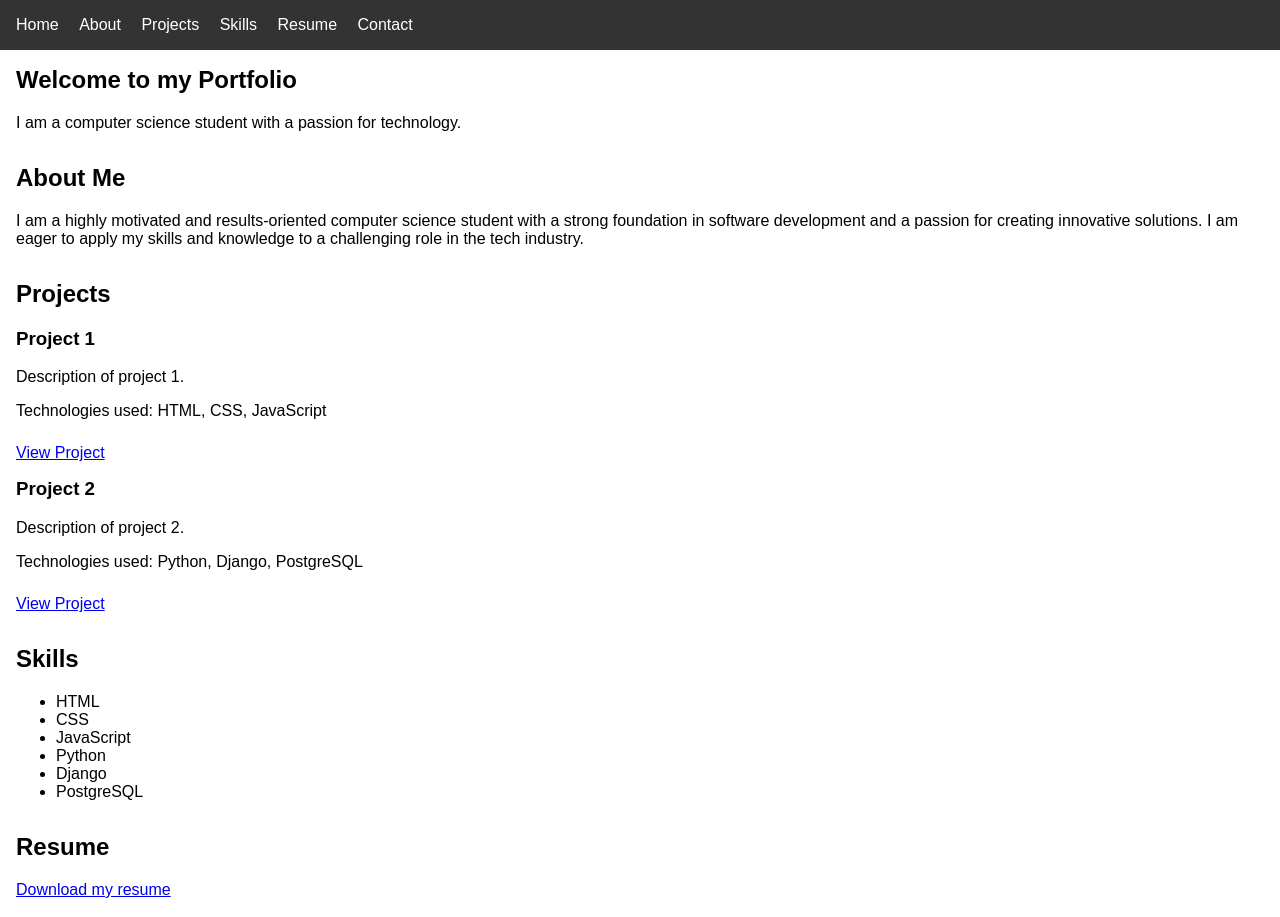
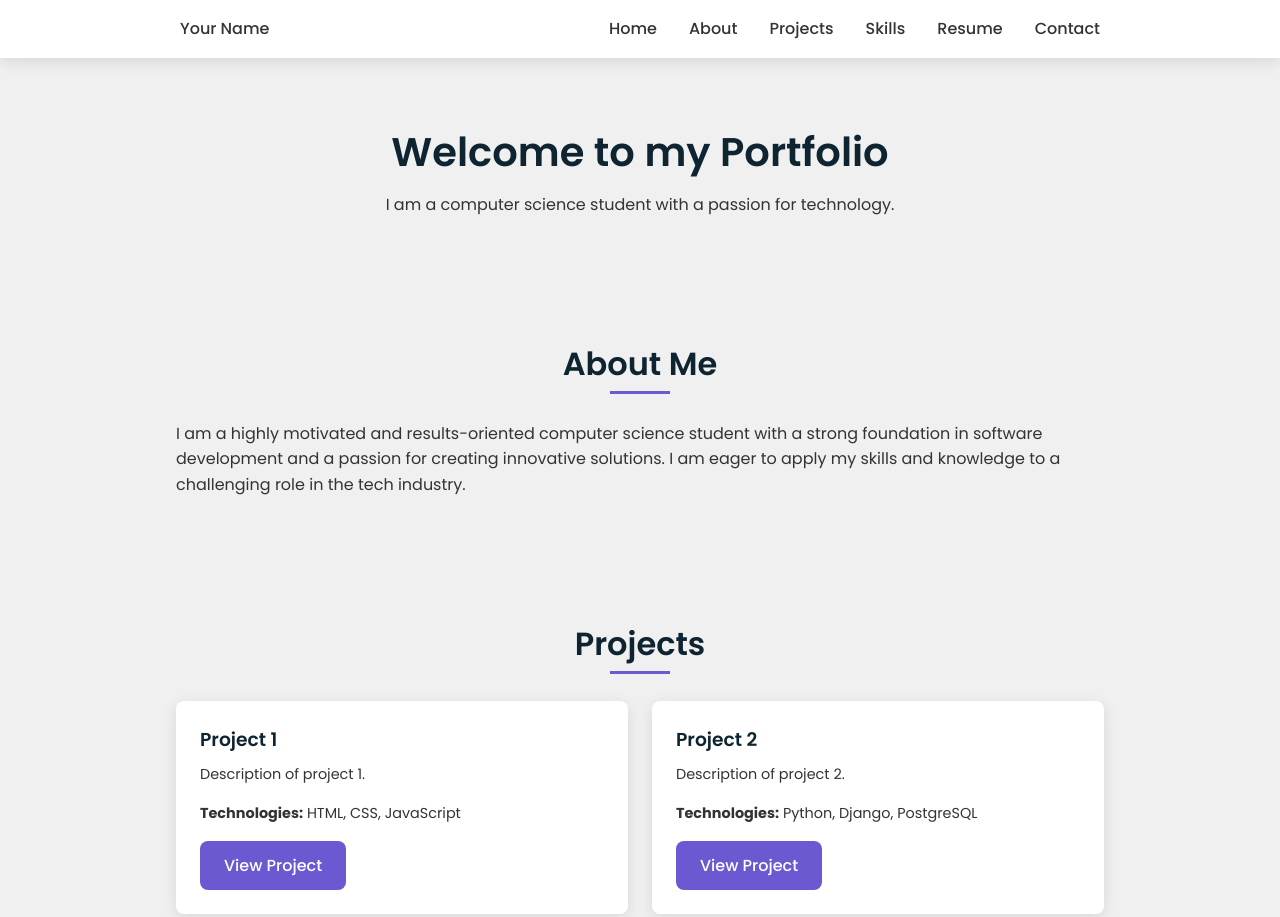
Before and after one commit to diogojandiroba1/Portfolio, a plain HTML site: page index.html in a window 1280 px wide. Shown: the top 917 px of the page. Drawn offline with Linux system fonts and the light colour scheme.

Commit message:
Initial commit

```diff
--- a/index.html
+++ b/index.html
@@ -9,6 +9,7 @@
 <body>
     <header>
         <nav>
+            <a href="#" class="logo">Your Name</a>
             <ul>
                 <li><a href="#home">Home</a></li>
                 <li><a href="#about">About</a></li>
@@ -33,17 +34,19 @@
 
         <section id="projects">
             <h2>Projects</h2>
+            <div class="project-container">
                 <div class="project">
                     <h3>Project 1</h3>
                     <p>Description of project 1.</p>
-                <p>Technologies used: HTML, CSS, JavaScript</p>
-                <a href="#">View Project</a>
+                    <p><strong>Technologies:</strong> HTML, CSS, JavaScript</p>
+                    <a href="#" class="btn">View Project</a>
                 </div>
                 <div class="project">
                     <h3>Project 2</h3>
                     <p>Description of project 2.</p>
-                <p>Technologies used: Python, Django, PostgreSQL</p>
-                <a href="#">View Project</a>
+                    <p><strong>Technologies:</strong> Python, Django, PostgreSQL</p>
+                    <a href="#" class="btn">View Project</a>
+                </div>
             </div>
         </section>
 
@@ -61,7 +64,7 @@
 
         <section id="resume">
             <h2>Resume</h2>
-            <a href="#">Download my resume</a>
+            <a href="#" class="btn">Download My Resume</a>
         </section>
 
         <section id="contact">
@@ -72,6 +75,10 @@
         </section>
     </main>
 
+    <footer>
+        <p>&copy; 2025 Your Name. All Rights Reserved.</p>
+    </footer>
+
     <script src="script.js"></script>
 </body>
 </html>
--- a/style.css
+++ b/style.css
@@ -1,58 +1,205 @@
-body {
-    font-family: sans-serif;
-    margin: 0;
+/* --- Google Fonts --- */
+@import url('https://fonts.googleapis.com/css2?family=Poppins:wght@300;400;500;600;700&display=swap');
+
+/* --- CSS Variables --- */
+:root {
+    --primary-color: #0e2431;
+    --secondary-color: #6a59d1;
+    --accent-color: #777;
+    --background-color: #f0f0f0;
+    --text-color: #333;
+    --card-background: #ffffff;
+    --shadow: 0 4px 15px rgba(0, 0, 0, 0.1);
 }
 
+/* --- Reset & Base Styles --- */
+* {
+    margin: 0;
+    padding: 0;
+    box-sizing: border-box;
+    font-family: 'Poppins', sans-serif;
+    scroll-behavior: smooth;
+}
+
+body {
+    background: var(--background-color);
+    color: var(--text-color);
+    line-height: 1.6;
+}
+
+a {
+    text-decoration: none;
+    color: var(--secondary-color);
+    transition: color 0.3s ease;
+}
+
+a:hover {
+    color: var(--primary-color);
+}
+
+ul {
+    list-style: none;
+}
+
+h1, h2, h3 {
+    color: var(--primary-color);
+    font-weight: 600;
+}
+
+section {
+    padding: 60px 20px;
+    max-width: 968px;
+    margin: 0 auto;
+}
+
+/* --- Header & Navigation --- */
 header {
-    background-color: #333;
-    color: #fff;
-    padding: 1rem;
+    position: fixed;
+    top: 0;
+    left: 0;
+    width: 100%;
+    background: var(--card-background);
+    box-shadow: var(--shadow);
+    z-index: 1000;
+}
+
+nav {
+    display: flex;
+    justify-content: space-between;
+    align-items: center;
+    max-width: 968px;
+    margin: 0 auto;
+    padding: 1rem 1.5rem;
 }
 
 nav ul {
-    list-style: none;
-    margin: 0;
-    padding: 0;
-}
-
-nav li {
-    display: inline-block;
-    margin-right: 1rem;
+    display: flex;
+    gap: 2rem;
 }
 
 nav a {
-    color: #fff;
-    text-decoration: none;
+    color: var(--text-color);
+    font-weight: 500;
+    position: relative;
 }
 
-main {
-    padding: 1rem;
+nav a::after {
+    content: '';
+    position: absolute;
+    width: 0;
+    height: 2px;
+    bottom: -4px;
+    left: 0;
+    background-color: var(--secondary-color);
+    transition: width 0.3s;
 }
 
-section {
-    margin-bottom: 2rem;
+nav a:hover::after {
+    width: 100%;
 }
 
-h1, h2 {
-    margin-top: 0;
+/* --- Hero/Home Section --- */
+#home {
+    text-align: center;
+    padding-top: 120px; /* Offset for fixed header */
+}
+
+#home h1 {
+    font-size: 2.5rem;
+    margin-bottom: 0.5rem;
+}
+
+/* --- Section Titles --- */
+h2 {
+    font-size: 2rem;
+    text-align: center;
+    margin-bottom: 2rem;
+    position: relative;
+}
+
+h2::after {
+    content: '';
+    position: absolute;
+    width: 60px;
+    height: 3px;
+    bottom: -5px;
+    left: 50%;
+    transform: translateX(-50%);
+    background: var(--secondary-color);
+}
+
+/* --- Projects Section --- */
+#projects .project-container {
+    display: grid;
+    grid-template-columns: repeat(auto-fit, minmax(280px, 1fr));
+    gap: 1.5rem;
 }
 
 .project {
+    background: var(--card-background);
+    padding: 1.5rem;
+    border-radius: 8px;
+    box-shadow: var(--shadow);
+    transition: transform 0.3s ease;
+}
+
+.project:hover {
+    transform: translateY(-5px);
+}
+
+.project h3 {
+    margin-bottom: 0.5rem;
+}
+
+.project p {
+    font-size: 0.9rem;
     margin-bottom: 1rem;
 }
 
-.project h3 {
-    margin-top: 0;
+/* --- Skills Section --- */
+#skills ul {
+    display: flex;
+    flex-wrap: wrap;
+    justify-content: center;
+    gap: 1rem;
 }
 
-.project a {
-    display: inline-block;
-    margin-top: 0.5rem;
+#skills li {
+    background: var(--card-background);
+    padding: 0.75rem 1.5rem;
+    border-radius: 20px;
+    box-shadow: var(--shadow);
+    font-weight: 500;
 }
 
-footer {
-    background-color: #333;
-    color: #fff;
-    padding: 1rem;
+/* --- Resume & Contact Section --- */
+#resume, #contact {
     text-align: center;
 }
+
+.btn {
+    display: inline-block;
+    background: var(--secondary-color);
+    color: #fff;
+    padding: 0.75rem 1.5rem;
+    border-radius: 8px;
+    font-weight: 500;
+    transition: background 0.3s ease;
+}
+
+.btn:hover {
+    background: var(--primary-color);
+    color: #fff;
+}
+
+#contact p {
+    margin-bottom: 0.5rem;
+}
+
+/* --- Footer --- */
+footer {
+    text-align: center;
+    padding: 2rem 1rem;
+    background: var(--primary-color);
+    color: #fff;
+}
```
Lines whose indentation alone changed are shown as unchanged.
